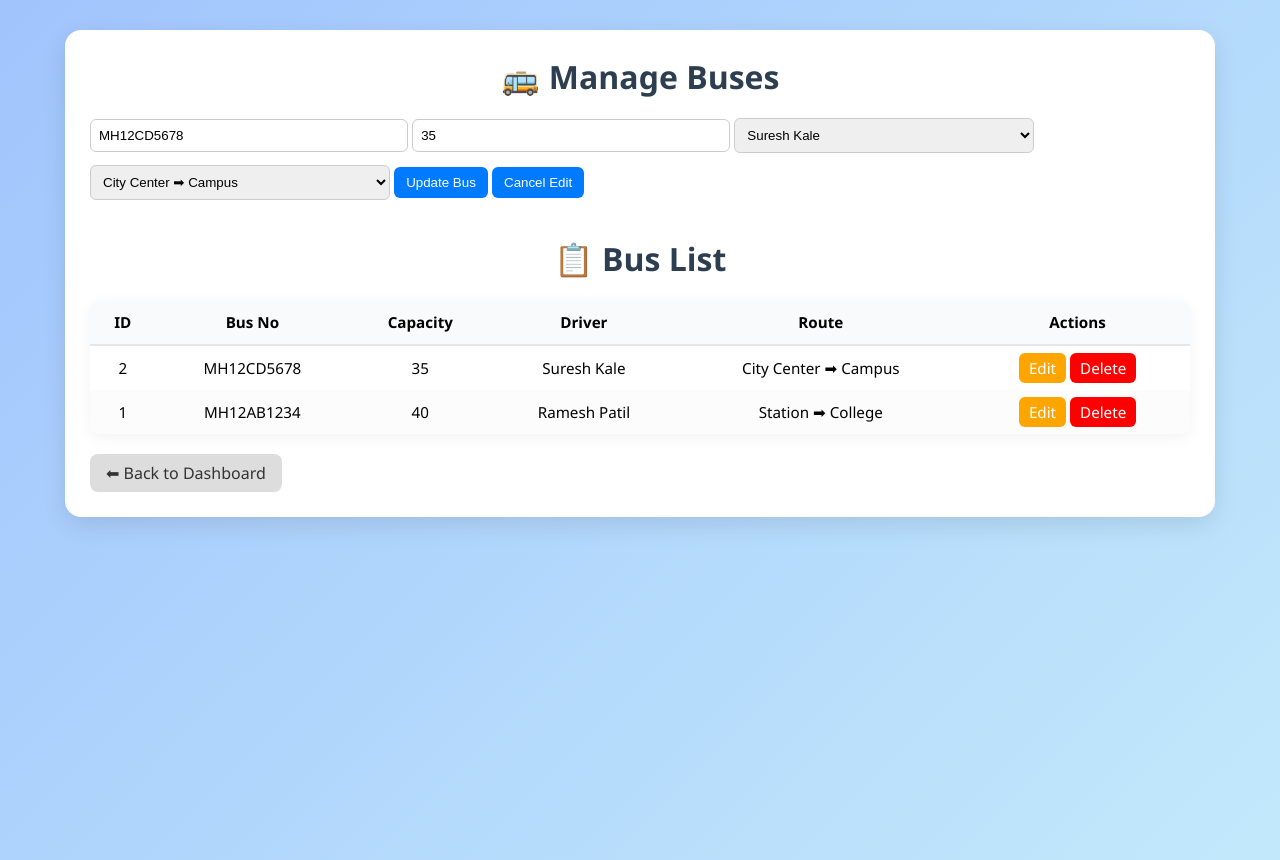
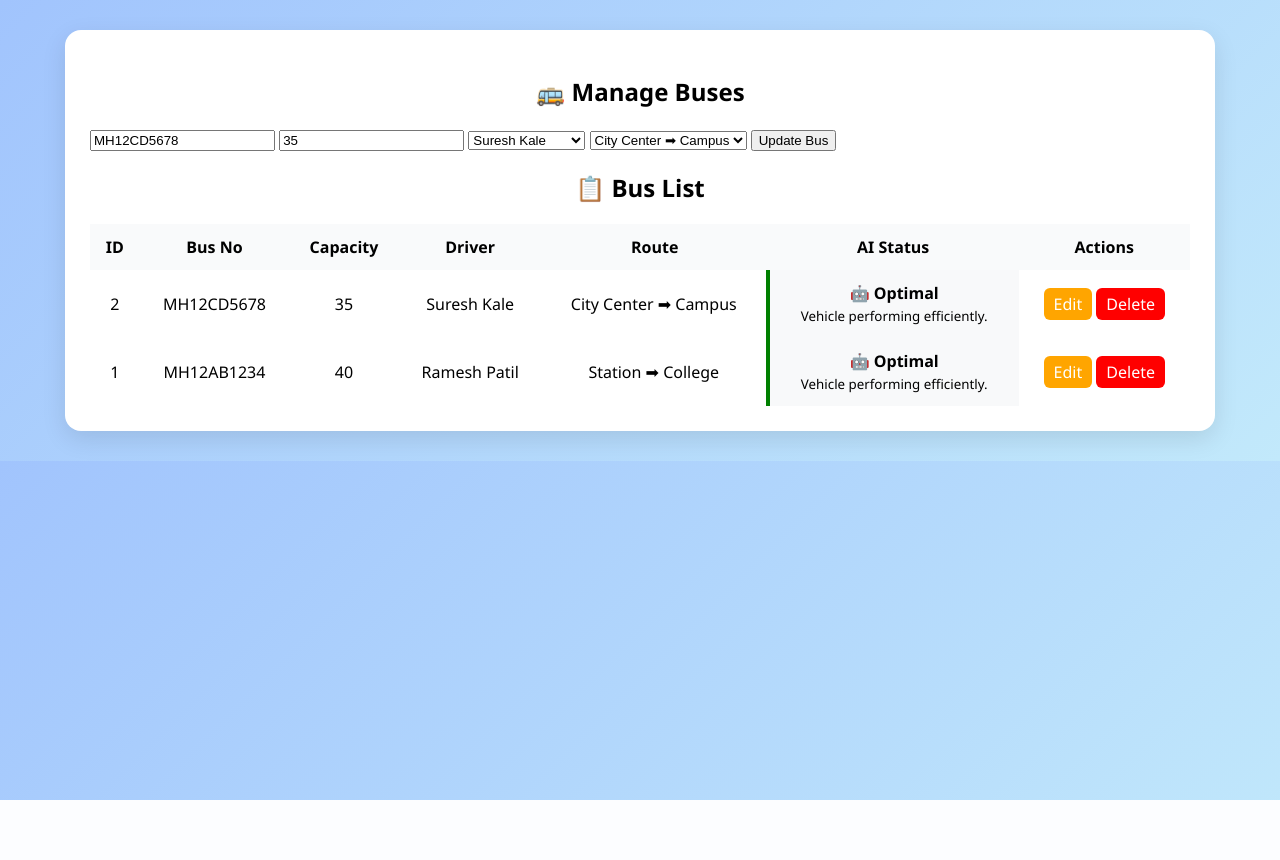
Before and after one commit to Hyper7711/Bus_Mng_System, a PHP site: page /admin/manage_buses.php?edit_id=2 in a window 1280 px wide. After the commit the page ends 800 px from the top, so only its background shows below. Run offline with PHP 8.4, Linux system fonts and the light colour scheme; data comes from the database, SQL or seed files in the repository.

Commit message:
AI_integration_2

```diff
--- a/admin/manage_buses.php
+++ b/admin/manage_buses.php
@@ -1,5 +1,6 @@
 <?php
 include '../db_connect.php';
+include('../ai_logic.php'); // AI Engine
 
 $success = "";
 $error = "";
@@ -18,12 +19,11 @@ if (isset($_GET['delete_id'])) {
 
 // ✅ Handle Add/Edit Form Submission
 if ($_SERVER["REQUEST_METHOD"] == "POST") {
-    $bus_number = trim($_POST['bus_no']); // Updated for DB column
+    $bus_number = trim($_POST['bus_no']);
     $capacity   = (int) $_POST['capacity'];
     $driver_id  = $_POST['driver_id'];
     $route_id   = $_POST['route_id'];
 
-    // If editing
     if (isset($_POST['bus_id']) && !empty($_POST['bus_id'])) {
         $bus_id = $_POST['bus_id'];
         try {
@@ -39,7 +39,7 @@ if ($_SERVER["REQUEST_METHOD"] == "POST") {
         } catch (PDOException $e) {
             $error = "❌ Error updating bus: " . $e->getMessage();
         }
-    } else { // Add new bus
+    } else {
         try {
             $stmt = $conn->prepare("INSERT INTO buses (bus_number, capacity, driver_id, route_id) VALUES (:bus_number, :capacity, :driver_id, :route_id)");
             $stmt->execute([
@@ -55,7 +55,7 @@ if ($_SERVER["REQUEST_METHOD"] == "POST") {
     }
 }
 
-// ✅ Fetch buses, drivers, and routes
+// ✅ Fetch Data
 $drivers = $conn->query("SELECT driver_id, name FROM drivers")->fetchAll(PDO::FETCH_ASSOC);
 $routes  = $conn->query("SELECT route_id, start_point, end_point FROM routes")->fetchAll(PDO::FETCH_ASSOC);
 $buses   = $conn->query("SELECT b.bus_id, b.bus_number, b.capacity, d.name AS driver_name, r.start_point, r.end_point
@@ -64,7 +64,7 @@ $buses   = $conn->query("SELECT b.bus_id, b.bus_number, b.capacity, d.name AS dr
                          LEFT JOIN routes r ON b.route_id=r.route_id
                          ORDER BY b.bus_id DESC")->fetchAll(PDO::FETCH_ASSOC);
 
-// If editing, fetch the bus details
+// Edit fetch
 $edit_bus = null;
 if (isset($_GET['edit_id'])) {
     $edit_id = $_GET['edit_id'];
@@ -80,143 +80,34 @@ if (isset($_GET['edit_id'])) {
 <meta charset="UTF-8">
 <meta name="viewport" content="width=device-width, initial-scale=1.0">
 <title>Manage Buses</title>
+
 <style>
-        body {
-            margin: 0;
-            font-family: "Segoe UI", sans-serif;
-            background: linear-gradient(135deg, #a1c4fd, #c2e9fb);
-            display: flex;
-            justify-content: center;
-            align-items: flex-start;
-            min-height: 100vh;
-            padding: 30px;
-        }
+body { margin:0; font-family:"Segoe UI"; background:linear-gradient(135deg,#a1c4fd,#c2e9fb); display:flex; justify-content:center; padding:30px;}
+.card { width:100%; max-width:1100px; background:white; padding:25px; border-radius:16px; box-shadow:0 8px 25px rgba(0,0,0,0.1);}
+h2 { text-align:center; margin-bottom:20px;}
+.message { text-align:center; padding:10px; border-radius:8px;}
+.success { background:#e8fdf0; color:#1e7b34;}
+.error { background:#fde8e8; color:#b91c1c;}
 
-        .card {
-            width: 100%;
-            max-width: 1100px;
-            background: white;
-            padding: 25px;
-            border-radius: 16px;
-            box-shadow: 0 8px 25px rgba(0,0,0,0.1);
-            animation: fadeIn 0.4s ease-in-out;
-        }
+table { width:100%; border-collapse:collapse;}
+th,td { padding:12px; text-align:center;}
+th { background:#f9fafb;}
 
-        @keyframes fadeIn {
-            from { opacity: 0; transform: translateY(10px); }
-            to { opacity: 1; transform: translateY(0); }
-        }
-
-        h2 {
-            text-align: center;
-            font-size: 2rem;
-            margin: 0 0 20px;
-            color: #2c3e50;
-        }
-
-        .message {
-            font-weight: 600;
-            margin: 10px 0;
-            text-align: center;
-            font-size: 1rem;
-            border-radius: 8px;
-            padding: 10px;
-        }
-
-        .success { background: #e8fdf0; color: #1e7b34; border: 1px solid #a9e5b9; }
-        .error { background: #fde8e8; color: #b91c1c; border: 1px solid #f5b5b5; }
-
-        form {
-            margin-bottom: 25px;
-        }
-
-        form input, form select {
-            padding: 8px;
-            width: 100%;
-            max-width: 300px;
-            margin-bottom: 12px;
-            border-radius: 6px;
-            border: 1px solid #ccc;
-        }
-
-        form button {
-            background: #007bff;
-            color: white;
-            border: none;
-            border-radius: 6px;
-            padding: 8px 12px;
-            cursor: pointer;
-            transition: 0.3s;
-        }
-
-        form button:hover { background: #0056b3; }
-
-        .table-container {
-            overflow-x: auto;
-            border-radius: 10px;
-            box-shadow: 0 4px 15px rgba(0,0,0,0.05);
-        }
-
-        table {
-            width: 100%;
-            border-collapse: collapse;
-            min-width: 700px;
-        }
-
-        th, td {
-            padding: 12px;
-            text-align: center;
-            font-size: 0.95rem;
-        }
-
-        th {
-            background: #f9fafb;
-            font-weight: bold;
-            border-bottom: 2px solid #e5e7eb;
-            position: sticky;
-            top: 0;
-            z-index: 2;
-        }
-
-        tr:nth-child(even) td { background: #fcfcfc; }
-        tr:hover td { background: #f1f5f9; transition: 0.2s; }
-
-        .action-btn {
-            padding: 5px 10px;
-            border-radius: 6px;
-            color: white;
-            text-decoration: none;
-            transition: 0.2s;
-        }
-
-        .edit-btn { background: orange; }
-        .edit-btn:hover { background: darkorange; }
-
-        .delete-btn { background: red; }
-        .delete-btn:hover { background: darkred; }
-
-        .back-btn {
-            display: inline-block;
-            margin-top: 20px;
-            background: #ddd;
-            color: #333;
-            padding: 8px 16px;
-            border-radius: 8px;
-            text-decoration: none;
-            transition: 0.3s;
-        }
-
-        .back-btn:hover { background: #bbb; }
+.action-btn { padding:5px 10px; border-radius:6px; color:white; text-decoration:none;}
+.edit-btn { background:orange;}
+.delete-btn { background:red;}
 </style>
 </head>
+
 <body>
 <div class="card">
+
 <h2>🚌 Manage Buses</h2>
 
 <?php if (!empty($success)) echo "<p class='message success'>$success</p>"; ?>
 <?php if (!empty($error)) echo "<p class='message error'>$error</p>"; ?>
 
-        <!-- Add/Edit Bus Form -->
+<!-- FORM -->
 <form method="POST">
 <input type="hidden" name="bus_id" value="<?= $edit_bus['bus_id'] ?? '' ?>">
 <input type="text" name="bus_no" placeholder="Bus Number" value="<?= $edit_bus['bus_number'] ?? '' ?>" required>
@@ -241,15 +132,10 @@ if (isset($_GET['edit_id'])) {
 </select>
 
 <button type="submit"><?= isset($edit_bus) ? "Update Bus" : "Add Bus" ?></button>
-            <?php if(isset($edit_bus)): ?>
-                <a href="manage_buses.php"><button type="button">Cancel Edit</button></a>
-            <?php endif; ?>
 </form>
 
-        <!-- Bus List -->
 <h2>📋 Bus List</h2>
-        <div class="table-container">
-            <?php if (!empty($buses)) { ?>
+
 <table>
 <thead>
 <tr>
@@ -258,31 +144,45 @@ if (isset($_GET['edit_id'])) {
 <th>Capacity</th>
 <th>Driver</th>
 <th>Route</th>
+<th>AI Status</th>
 <th>Actions</th>
 </tr>
 </thead>
+
 <tbody>
 <?php foreach ($buses as $bus): ?>
+
+<?php
+// Temporary AI values (replace later with DB columns)
+$mileage = 10000;
+$days = rand(1,100);
+
+$ai = get_ai_prediction($mileage, $days);
+?>
+
 <tr>
 <td><?= $bus['bus_id'] ?></td>
 <td><?= htmlspecialchars($bus['bus_number']) ?></td>
 <td><?= $bus['capacity'] ?></td>
 <td><?= htmlspecialchars($bus['driver_name']) ?></td>
 <td><?= htmlspecialchars($bus['start_point']) ?> ➡ <?= htmlspecialchars($bus['end_point']) ?></td>
+
+<td style="background:#f8f9fa; border-left:4px solid <?= $ai['color'] ?>">
+<strong>🤖 <?= $ai['status'] ?></strong><br>
+<small><?= $ai['insight'] ?></small>
+</td>
+
 <td>
 <a class="action-btn edit-btn" href="manage_buses.php?edit_id=<?= $bus['bus_id'] ?>">Edit</a>
-                                <a class="action-btn delete-btn" href="manage_buses.php?delete_id=<?= $bus['bus_id'] ?>" onclick="return confirm('Are you sure to delete this bus?');">Delete</a>
+<a class="action-btn delete-btn" href="manage_buses.php?delete_id=<?= $bus['bus_id'] ?>" onclick="return confirm('Delete?')">Delete</a>
 </td>
+
 </tr>
+
 <?php endforeach; ?>
 </tbody>
 </table>
-            <?php } else { ?>
-                <p style="text-align:center;">No buses found.</p>
-            <?php } ?>
-        </div>
 
-        <a href="../admin/dashboard.php" class="back-btn">⬅ Back to Dashboard</a>
 </div>
 </body>
 </html>
```
Lines whose indentation alone changed are shown as unchanged.
